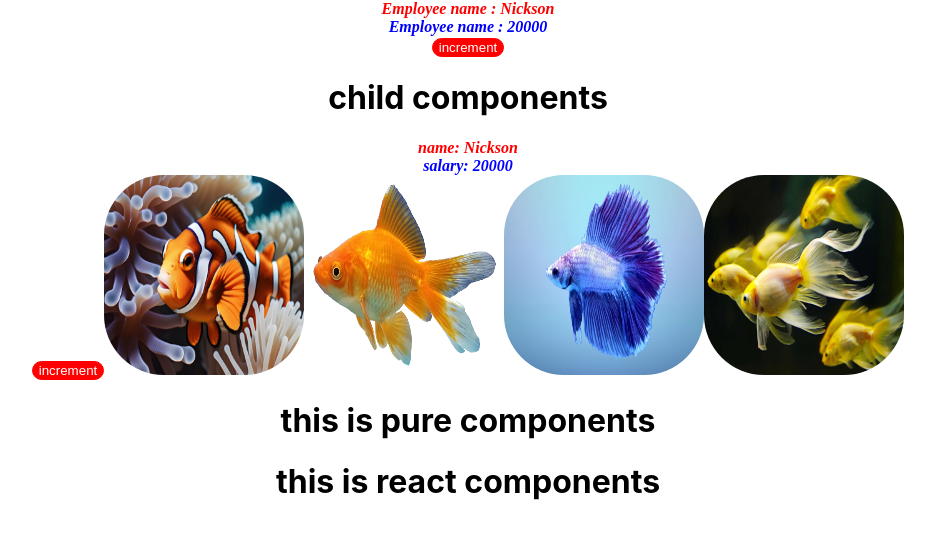
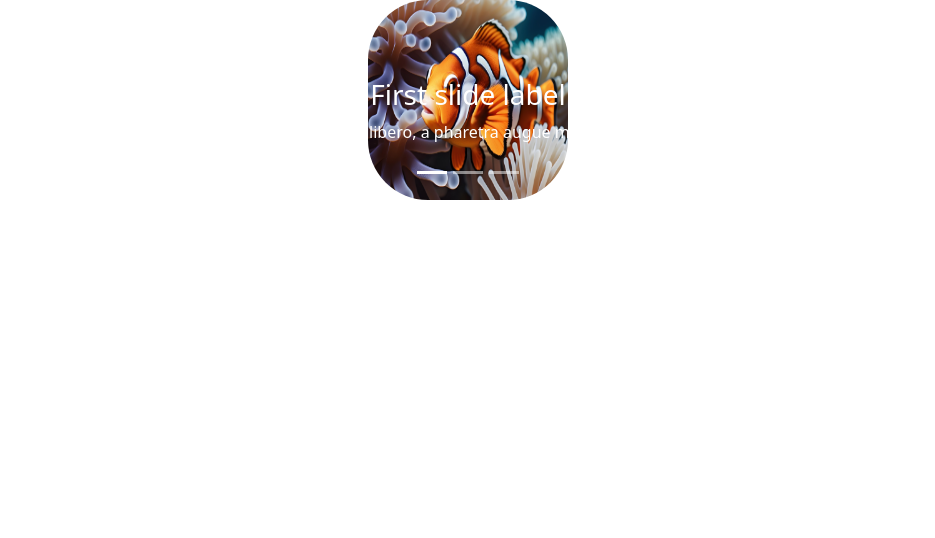
Before and after one commit to Nickson1301/tasks, a React (Create React App) app: page / in a window 1280 px wide. Shown: the top 538 px of the page, without its empty margins (172-1107 px from the left). Built offline with nearby package versions, Linux system fonts and the light colour scheme.

Commit message:
error handling and carousel

```diff
--- a/package.json
+++ b/package.json
@@ -7,7 +7,9 @@
     "@testing-library/jest-dom": "^6.9.1",
     "@testing-library/react": "^16.3.2",
     "@testing-library/user-event": "^13.5.0",
+    "bootstrap": "^5.3.8",
     "react": "^19.2.4",
+    "react-bootstrap": "^2.10.10",
     "react-dom": "^19.2.4",
     "react-scripts": "5.0.1",
     "web-vitals": "^2.1.4"
--- a/src/App.js
+++ b/src/App.js
@@ -1,6 +1,7 @@
 
 import './App.css';
-import ParentComp from './components/ParentComp';
+import SlideComp from './components/SlideComp';
+//import ParentComp from './components/ParentComp';
 
 function App() {
   return (
@@ -9,7 +10,9 @@ function App() {
       <Functions ename="Girish" epost="programmer analyst trainee"/>
       <StateComp/>
       <MethodEvent/> */}
-      <ParentComp/>
+      {/* <ParentComp/> */}
+      <SlideComp/>
+
     </div>
   );
 }
--- /dev/null
+++ b/src/components/ErrorBoundaryComp.js
@@ -0,0 +1,30 @@
+import React, { Component } from 'react'
+
+export class ErrorBoundaryComp extends Component {
+    constructor(props){
+        super(props)
+
+        this.state={
+            isCond:false
+        }
+    }
+    static getDerivedStateFromError(){
+        return{
+            isCond:true
+        }
+    }
+
+    componentDidCatch(error){
+        console.log(error);
+    }
+
+  render() {
+    if(this.state.isCond){
+        return <strong> Not a User</strong>
+    }
+    return this.props.children;
+
+  }
+}
+
+export default ErrorBoundaryComp
--- a/src/components/ParentComp.js
+++ b/src/components/ParentComp.js
@@ -2,7 +2,10 @@ import { Component } from "react";
 import ChildComp from "./ChildComp";
 import MyPureComp from "./MyPureComp";
 import MyReactMemoComp from "./MyReactMemoComp";
+
 import "./external.css"
+import UserComp from "./UserComp";
+import ErrorBoundaryComp from "./ErrorBoundaryComp";
 
 class ParentComp extends Component{
 
@@ -28,6 +31,8 @@ class ParentComp extends Component{
              <ChildComp name={empname} salary={empsalary} update={this.updatesal}/>
              <MyPureComp ename={empname}/>
              <MyReactMemoComp/>
+            {/* <UserComp user="nickson"/> */}
+            <ErrorBoundaryComp/>
 
             </>
         )
--- /dev/null
+++ b/src/components/SlideComp.js
@@ -0,0 +1,37 @@
+import React from 'react'
+import Carousel from 'react-bootstrap/Carousel';
+import constdata from '../shared/constant/constantfile'
+import './external.css'
+const SlideComp = () => {
+    return (
+        <div>
+            <Carousel>
+                <Carousel.Item interval={1000}>
+                    <img src={constdata.fish1} alt="img" className="imgs"></img>
+                    <Carousel.Caption>
+                        <h3>First slide label</h3>
+                        <p>Nulla vitae elit libero, a pharetra augue mollis interdum.</p>
+                    </Carousel.Caption>
+                </Carousel.Item>
+                <Carousel.Item interval={500}>
+                    <img src={constdata.fish2} alt="img" className="imgs"></img>
+                    <Carousel.Caption>
+                        <h3>Second slide label</h3>
+                        <p>Lorem ipsum dolor sit amet, consectetur adipiscing elit.</p>
+                    </Carousel.Caption>
+                </Carousel.Item>
+                <Carousel.Item>
+                    <img src={constdata.fighter} alt="img" className="imgs"></img>
+                    <Carousel.Caption>
+                        <h3>Third slide label</h3>
+                        <p>
+                            Praesent commodo cursus magna, vel scelerisque nisl consectetur.
+                        </p>
+                    </Carousel.Caption>
+                </Carousel.Item>
+            </Carousel>
+        </div>
+    )
+}
+
+export default SlideComp
--- /dev/null
+++ b/src/components/UserComp.js
@@ -0,0 +1,11 @@
+import React from 'react'
+
+const UserComp = (props) => {
+
+    if (props.user === "nickson") {
+        throw new("Not a User");
+    }
+    return <div>{props.user}</div>
+}
+
+export default UserComp
--- a/src/index.js
+++ b/src/index.js
@@ -3,7 +3,7 @@ import ReactDOM from 'react-dom/client';
 import './index.css';
 import App from './App';
 import reportWebVitals from './reportWebVitals';
-
+import '../node_modules/bootstrap/dist/css/bootstrap'
 const root = ReactDOM.createRoot(document.getElementById('root'));
 root.render(
   <React.StrictMode>
```
Also changed, not shown: 1 other file (tests, documents, lock files or other folders).
